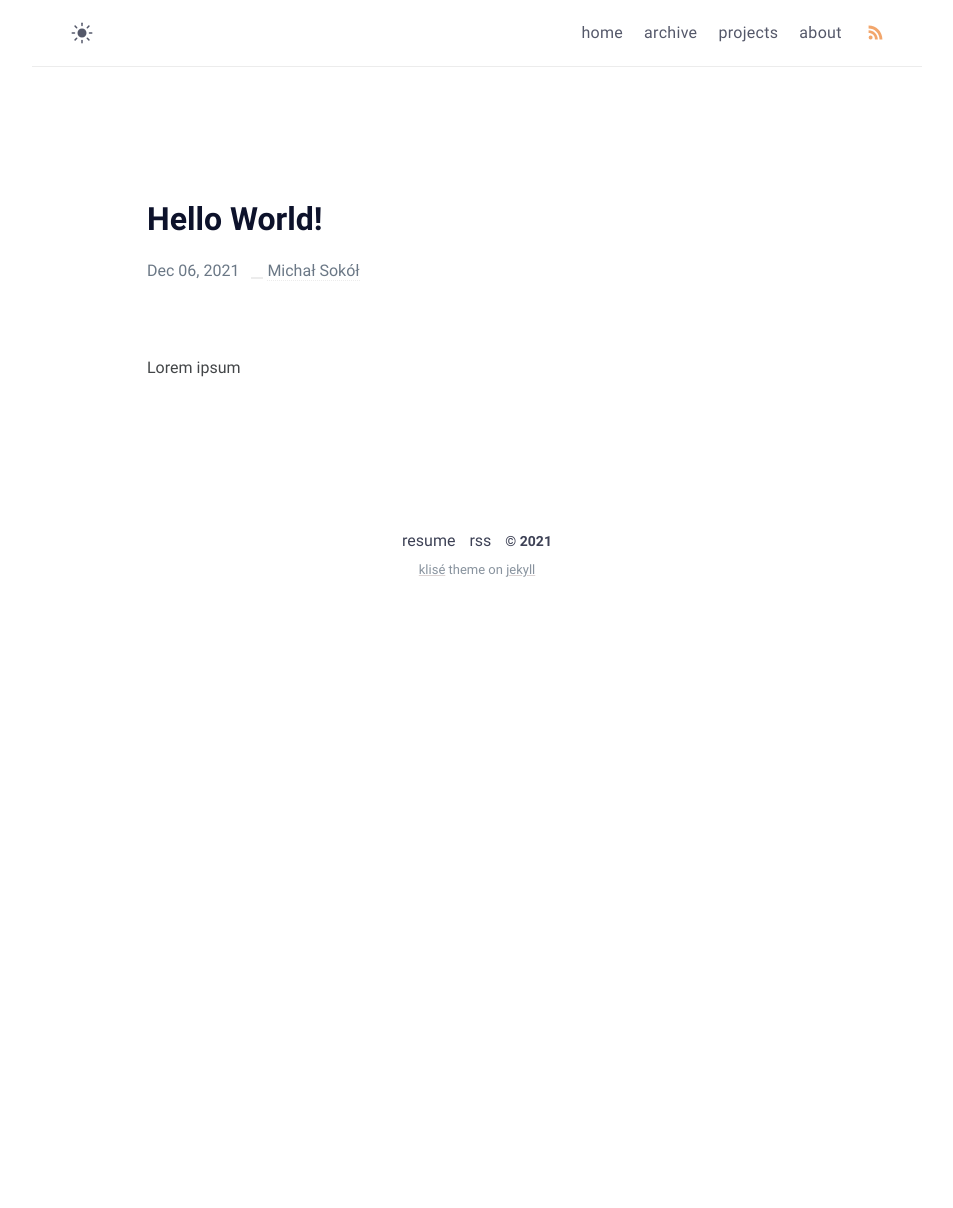
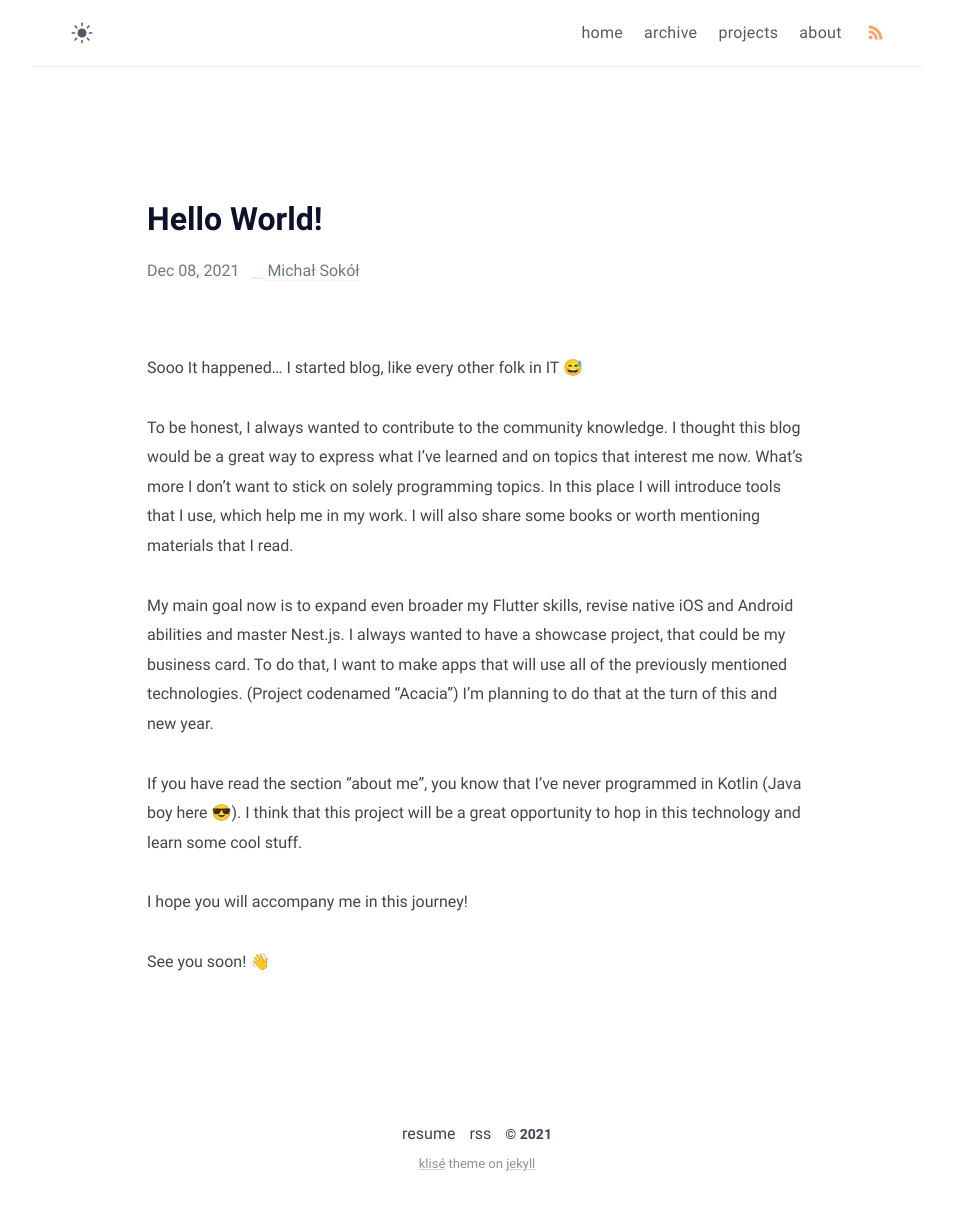
Before and after one commit to michcio53/savviness, a Jekyll site: the page built from _posts/hello-world/2021-12-06-hello-world.md, in a window 1280 px wide. Shown: the whole page, without its empty margins (163-1116 px from the left). Built offline with Jekyll 4.4.1, drawn with Linux system fonts in a browser that asks for light colours; before the commit the page ends 900 px from its top, so only the background shows below that.

Commit message:
Add new post

```diff
--- a/_posts/hello-world/2021-12-06-hello-world.md
+++ b/_posts/hello-world/2021-12-06-hello-world.md
@@ -1,7 +1,22 @@
 ---
 layout: post
 title:  "Hello World!"
-date:   2021-12-06 21:06:00 +0100
+date:   2021-12-08 20:32:00 +0100
 categories: jekyll update
 ---
-Lorem ipsum
+Sooo It happened...
+I started blog, like every other folk in IT 😅
+
+To be honest, I always wanted to contribute to the community knowledge. I thought this blog would be a great way to express what I've learned and on topics that interest me now.
+What's more I don't want to stick on solely programming topics. In this place I will introduce tools that I use, which help me in my work. I will also share some books or worth mentioning materials that I read.
+
+My main goal now is to expand even broader my Flutter skills, revise native iOS and Android abilities and master Nest.js.
+I always wanted to have a showcase project, that could be my business card.
+To do that, I want to make apps that will use all of the previously mentioned technologies. (Project codenamed "Acacia")
+I'm planning to do that at the turn of this and new year.
+
+If you have read the section "about me", you know that I've never programmed in Kotlin (Java boy here 😎). I think that this project will be a great opportunity to hop in this technology and learn some cool stuff.
+
+I hope you will accompany me in this journey!
+
+See you soon! 👋
```
